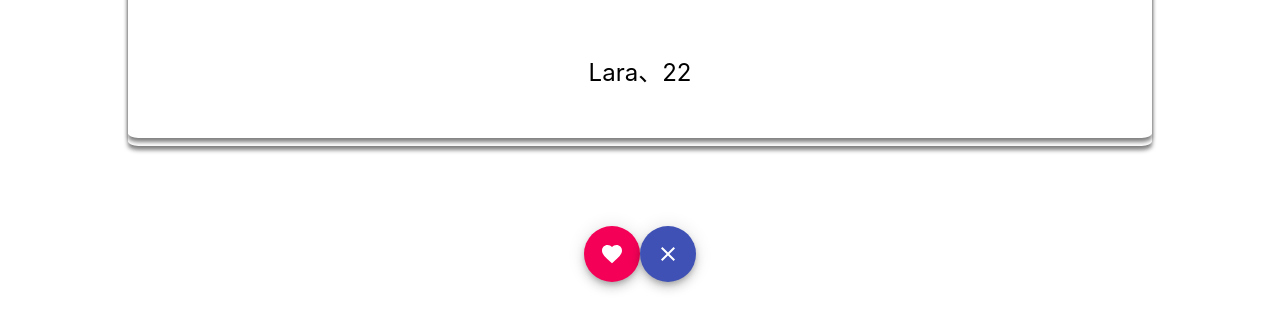
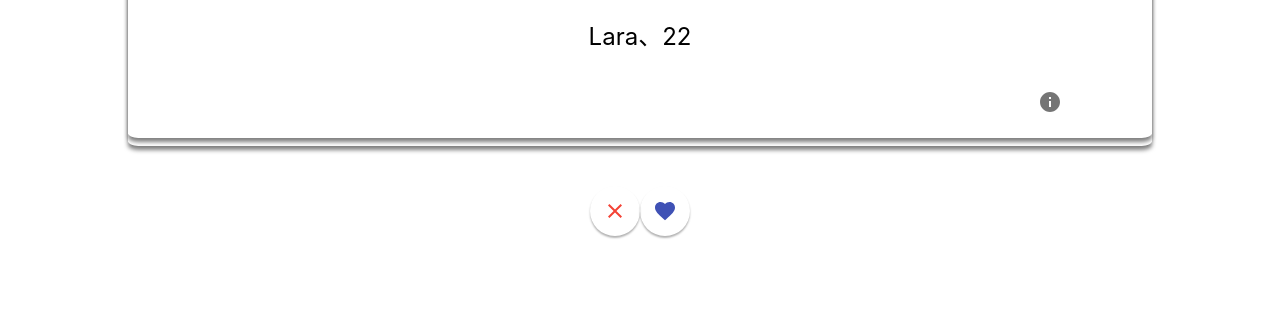
Before and after one commit to tmtakashi/react-tinder, a React (Create React App) app: page / in a window 1280 px wide. Shown: the part 454-784 px from the top of the page. Built offline with nearby package versions, Linux system fonts and the light colour scheme; grey boxes are pictures that could not be loaded.

Commit message:
fixed buttons

```diff
--- a/package.json
+++ b/package.json
@@ -3,6 +3,9 @@
   "version": "0.1.0",
   "private": true,
   "dependencies": {
+    "@fortawesome/fontawesome-svg-core": "^1.2.25",
+    "@fortawesome/free-solid-svg-icons": "^5.11.2",
+    "@fortawesome/react-fontawesome": "^0.1.7",
     "@material-ui/core": "^4.6.1",
     "@material-ui/icons": "^4.5.1",
     "hammerjs": "^2.0.8",
--- a/src/App.css
+++ b/src/App.css
@@ -36,10 +36,10 @@
 .stack .card .info {
   position: relative;
   width: 100%;
-  height: 30%;
+  height: 15%;
 }
 
-.stack .card span {
+.stack .card .info span {
   position: absolute;
   font-size: 1.5em;
   top: 50%;
@@ -47,11 +47,27 @@
   transform: translateX(-50%) translateY(-50%);
 }
 
+.stack .card .show-detail {
+  position: relative;
+  width: 100%;
+  height: 15%;
+
+}
+
+.stack .card .show-detail .detail-btn {
+  position: absolute;
+  top: 45%;
+  left: 90%;
+  transform: translateX(-50%) translateY(-50%);
+  border-radius: 50%;
+  background-color: white;
+}
+
 .btn-group {
   position: absolute;
-  bottom: 5%;
-  height: 10%;
-  width: 40%;
+  top: 80%;
+  height: 20%;
+  width: 100%;
   margin: auto;
   left: 0;
   right: 0;
@@ -59,5 +75,10 @@
 }
 
 .btn {
-  margin-right: 20px;
+  width: 50px;
+  height: 50px;
+  border-radius: 50%;
+  border: 1px solid black;
+  box-shadow: 0 2px 2px rgba(0, 0, 0, 0.3);
+  background: white;
 }
--- a/src/App.js
+++ b/src/App.js
@@ -1,8 +1,8 @@
 import React from 'react';
+import { IconButton } from '@material-ui/core';
 import FavoriteIcon from '@material-ui/icons/Favorite';
-import ClearIcon from '@material-ui/icons/Clear';
+import ClearIcon from '@material-ui/icons/Clear'
 import './App.css';
-import { Fab } from '@material-ui/core';
 import Stack from './Stack'
 
 export default class App extends React.Component {
@@ -71,12 +71,12 @@ export default class App extends React.Component {
       <div className="App" >
         <Stack ref={this.stack} people={this.people}></Stack>
         <div className={"btn-group"}>
-          <Fab onClick={this.like.bind(this)} className={"btn"} color="secondary" aria-label="add">
-            <FavoriteIcon />
-          </Fab>
-          <Fab onClick={this.nope.bind(this)} className={"btn"} color="primary" aria-label="edit">
-            <ClearIcon />
-          </Fab>
+          <IconButton onClick={this.nope.bind(this)} className={"btn nope"}>
+            <ClearIcon color="error"></ClearIcon>
+          </IconButton>
+          <IconButton onClick={this.like.bind(this)} className={"btn like"}>
+            <FavoriteIcon color="primary"></FavoriteIcon>
+          </IconButton>
         </div>
       </div>
     );
--- a/src/Card.js
+++ b/src/Card.js
@@ -1,26 +1,12 @@
 import React from 'react';
+import { IconButton } from '@material-ui/core';
+import InfoIcon from '@material-ui/icons/Info';
 
 class Card extends React.Component {
     constructor(props) {
         super(props);
         this.state = {
             isPanning: false,
-        }
-    }
-
-    onPan(e) {
-        if (!this.state.isPanning) {
-
-            this.setState({ isPanning: true })
-            // remove transition property
-            this.topCard.style.transition = null
-
-            // get starting coordinates
-            let style = window.getComputedStyle(this.topCard)
-            let mx = style.transform.match(/^matrix\((.+)\)$/)
-            this.startPosX = mx ? parseFloat(mx[1].split(', ')[4]) : 0
-            this.startPosY = mx ? parseFloat(mx[1].split(', ')[5]) : 0
-
         }
     }
     render() {
@@ -35,6 +21,11 @@ class Card extends React.Component {
                         {this.props.person.name + "、" + this.props.person.age}
                     </span>
                 </div>
+                <div className={"show-detail"}>
+                    <IconButton className={"detail-btn"}>
+                        <InfoIcon></InfoIcon>
+                    </IconButton>
+                </div>
             </div >
         );
 
```
Also changed, not shown: 1 other file (tests, documents, lock files or other folders).
